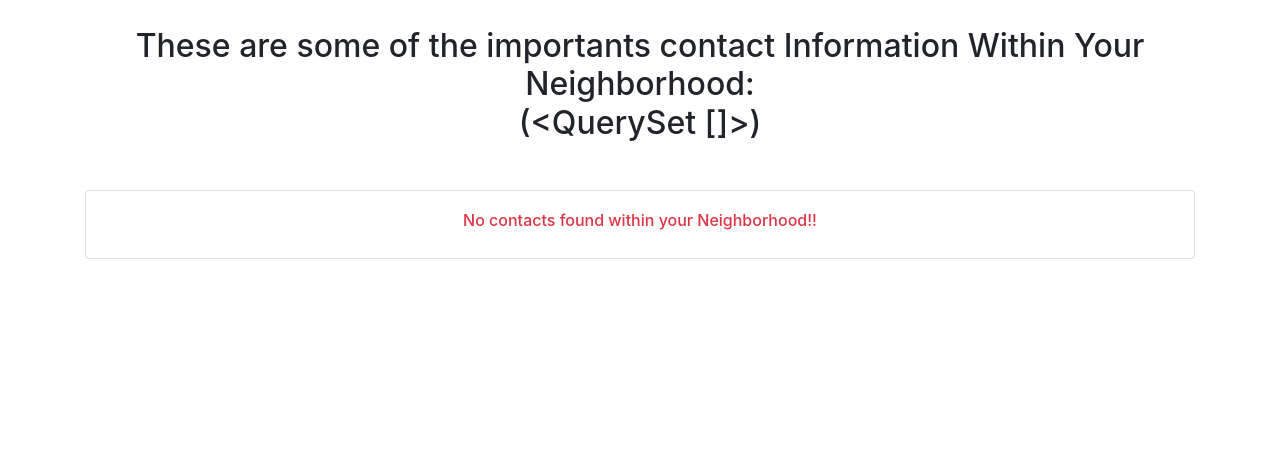
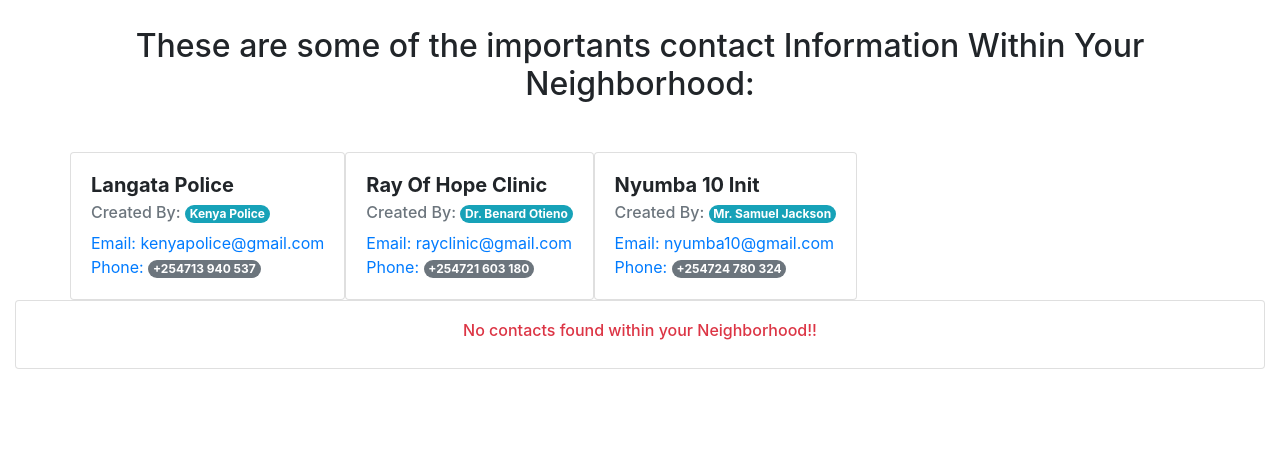
Before and after one commit to Mnubi/Neighbourhood, a Django app: page /contacts/ in a window 1280 px wide. Shown: the part 337-800 px from the top of the page. Run offline with Django 3.2, Linux system fonts and the light colour scheme; a user stored in the database is signed in; data that the repository does not hold is empty; some libraries are stand-ins or nearby versions.

Commit message:
embedded contact of various distinct personal  around the neighborhood

```diff
--- a/neighapp/templates/contacts.html
+++ b/neighapp/templates/contacts.html
@@ -7,10 +7,46 @@
 
         <div class="row mt-4">
 
-            <h2 class="text-center mb-5 headings">These are some of the importants contact Information Within Your Neighborhood: <br>({{neighbourhood}})
+            <h2 class="text-center mb-5 headings">These are some of the importants contact Information Within Your Neighborhood: <br>
             </h2>
 
+            <div class="card" >
+                <div class="card-body">
+                    <h5 class="card-title text-capitalize"><strong>Langata Police</strong></h5>
+                    <h6 class="card-subtitle mb-2 text-muted">Created By: <span class="badge rounded-pill bg-info text-white">Kenya Police</span></h6>
+                    <!-- <p class="card-text">{{ biz.description }}</p> -->
+                    <a href="malto:{{ biz.email }}" class="card-link">Email: <span class="text-bold text-primary">kenyapolice@gmail.com</span> </a>
+                   <br>
+                   <a class="card-link">Phone: <span class="badge rounded-pill bg-secondary text-white">+254713 940 537</span> </a>
+                    <br>
+                </div>
+            </div>
 
+            <div class="card" >
+                <div class="card-body">
+                    <h5 class="card-title text-capitalize"><strong>Ray of Hope Clinic</strong></h5>
+                    <h6 class="card-subtitle mb-2 text-muted">Created By: <span class="badge rounded-pill bg-info text-white">Dr. Benard Otieno</span></h6>
+                    <!-- <p class="card-text">{{ biz.description }}</p> -->
+                    <a href="malto:{{ biz.email }}" class="card-link">Email: <span class="text-bold text-primary">rayclinic@gmail.com</span> </a>
+                   <br>
+                   <a class="card-link">Phone: <span class="badge rounded-pill bg-secondary text-white">+254721 603 180</span> </a>
+                    <br>
+                </div>
+            </div>
+
+            <div class="card" >
+                <div class="card-body">
+                    <h5 class="card-title text-capitalize"><strong>Nyumba 10 Init</strong></h5>
+                    <h6 class="card-subtitle mb-2 text-muted">Created By: <span class="badge rounded-pill bg-info text-white">Mr. Samuel Jackson</span></h6>
+                    <!-- <p class="card-text">{{ biz.description }}</p> -->
+                    <a href="malto:{{ biz.email }}" class="card-link">Email: <span class="text-bold text-primary">nyumba10@gmail.com</span> </a>
+                   <br>
+                   <a class="card-link">Phone: <span class="badge rounded-pill bg-secondary text-white">+254724 780 324</span> </a>
+                    <br>
+                </div>
+            </div>
+        </div>
+        </div>
             {% for biz in contacts %}
             <div class="col-md-12 col-lg-3">
                 <div class="card" >
```
